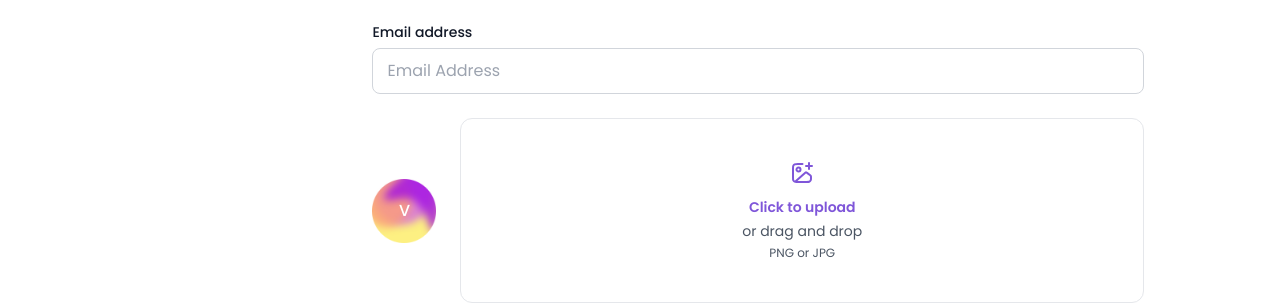
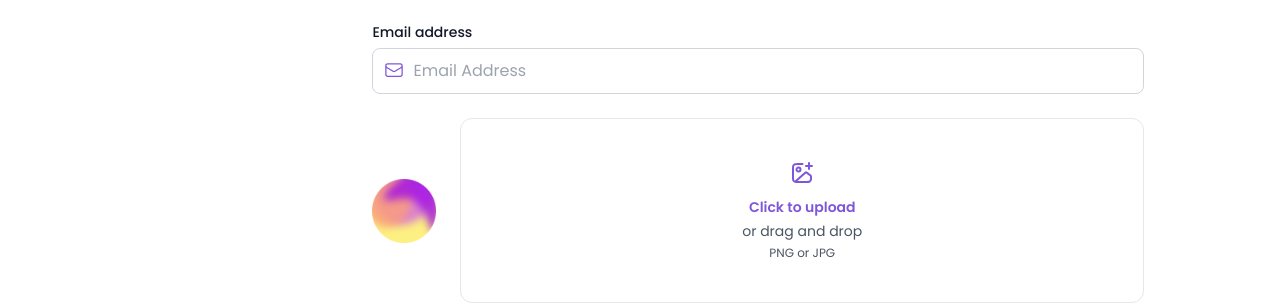
Before and after one commit to brandojesus0624/AI-web-frontend, a React (Create React App) app: page /setting in a window 1280 px wide. Shown: the part 434-737 px from the top of the page. Built offline with nearby package versions, Linux system fonts and the light colour scheme.

Commit message:
Envelope icon to email input

```diff
--- a/src/components/pages/setting.js
+++ b/src/components/pages/setting.js
@@ -3,17 +3,20 @@ import MainLayout from "../../layout/mainLayout"
 import Dropzone from "../basic/dropZone";
 import cuid from 'cuid'
 import Avatar from "../basic/avatar";
+import { EnvelopeIcon } from "@heroicons/react/24/outline";
 
 const Setting = () => {
   const [notification, setNotification] = useState(false);
   const [promotionalEmail, setPromotionalEmail] = useState(false);
   const [image, setImage] = useState();
+  const [avatarState, setAvatarState] = useState(false)
 
   const onDrop = useCallback((acceptedFiles) => {
     acceptedFiles.map((file) => {
       const reader = new FileReader();
       reader.onload = function (e) {
         setImage(e.target.result);
+        setAvatarState(true)
       };
       reader.readAsDataURL(file);
       return file;
@@ -59,15 +62,19 @@ const Setting = () => {
                 >
                   Email address
                 </label>
-                <input
-                  type="text"
-                  id="email"
-                  className="border border-gray-300 focus:shadow-primary focus:border-primary-600 focus:ring-1 focus:ring-primary-600 focus:outline-none text-base rounded-lg mt-1 block w-full py-2.5 px-3.5"
-                  placeholder="Email Address"
-                />
+                <div className="relative">
+                  <EnvelopeIcon className="h-5 w-5 text-primary-600 absolute top-3 left-3"/>
+                  <input
+                    type="text"
+                    id="email"
+                    className="border pl-10 border-gray-300 focus:shadow-primary focus:border-primary-600 focus:ring-1 focus:ring-primary-600 focus:outline-none text-base rounded-lg mt-1 block w-full py-2.5 px-3.5"
+                    placeholder="Email Address"
+                  />
+                </div>
+
               </div>
               <div className="mt-6 flex" id="upload">
-                <Avatar image={image} size="64px" state={false} username="Vlatka Orcic"/>
+                <Avatar image={image} size="64px" state={avatarState} />
                 <Dropzone onDrop={onDrop} accept={"image/*"} state={0}/>
               </div>
               <div className="mt-6 flex flex-col" id="setNotification">
```
